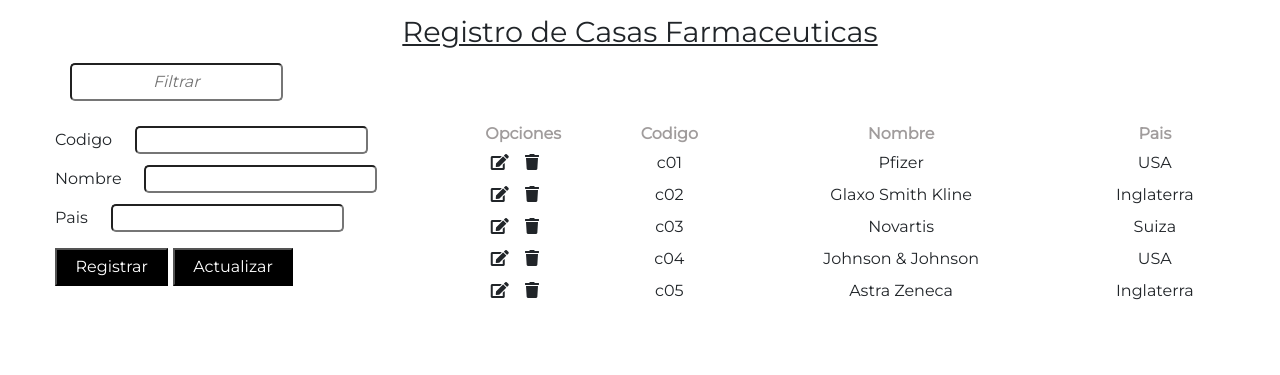
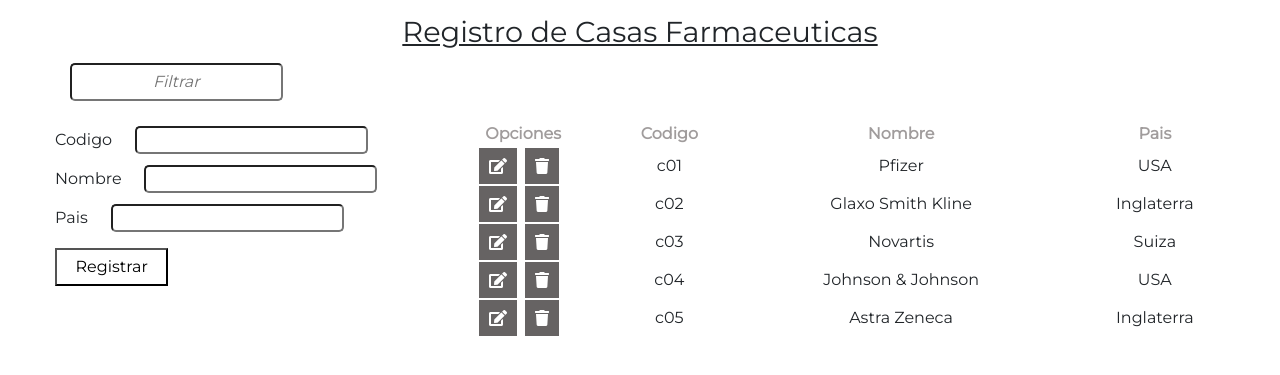
Before and after one commit to lpiedram/Proyecto1Ejercicios, a plain HTML site: page laboratorio 1/indexC.html in a window 1280 px wide. Shown: the part 173-548 px from the top of the page. Drawn offline with nearby package versions, Linux system fonts and the light colour scheme; some packages are replaced by stand-ins of ours; a script that the page names is missing; some icons are missing.

Commit message:
Commit Final
Cambios Finales. Entrega del lab1 asi

```diff
--- a/laboratorio 1/css/style.css
+++ b/laboratorio 1/css/style.css
@@ -81,6 +81,12 @@ main{
         padding: 5px 5%;
         margin-top: 10px;
     }
+        main button:hover {
+            color: #000;
+            background: #ffffff;
+            padding: 5px 5%;
+            margin-top: 10px;
+        }
     main table thead{
         padding: 5px 2%;
         color: #a09c9c;
@@ -90,9 +96,33 @@ main{
         line-height: 30px;
         text-align: center;
     }
-        main table tbody a{
-            padding-right: 10%;
-            color: #666363;
+        main #tblMedicamentos tbody a {
+            margin-right: 5%;
         }
 
+        main #tblMedicamentos tbody .fa-trash {
+            background: #666363;
+            padding: 10px 10px;
+            color: #fff;
+        }
+
+            main #tblMedicamentos tbody .fa-trash:hover {
+                background: #ffffff;
+                padding: 10px 10px;
+                color: #535353;
+            }
+
+        main #tblMedicamentos tbody .fa-edit {
+            background: #666363;
+            padding: 10px 10px;
+            color: #fff;
+        }
+            main #tblMedicamentos tbody .fa-edit:hover {
+                background: #ffffff;
+                padding: 10px 10px;
+                color: #535353;
+            }
+.ocultar {
+    display: none;
+}
 /* Finalizan los estilos para los medicamentos */
--- a/laboratorio 1/css/styleC.css
+++ b/laboratorio 1/css/styleC.css
@@ -94,6 +94,13 @@ main button {
     margin-top: 10px;
 }
 
+    main button {
+        color: #000;
+        background: #fff;
+        padding: 5px 5%;
+        margin-top: 10px;
+    }
+
 main table thead {
     padding: 5px 2%;
     color: #a09c9c;
@@ -105,9 +112,34 @@ main table tbody {
     text-align: center;
 }
 
-main table tbody a {
-    padding-right: 10%;
-    color: #666363;
+    main #tblCasaF tbody a{
+        margin-right: 5%;
+    }
+    main #tblCasaF tbody .fa-trash {
+       background: #666363;
+       padding: 10px 10px;
+       color: #fff;
+    }
+
+        main #tblCasaF tbody .fa-trash:hover {
+            background: #ffffff;
+            padding: 10px 10px;
+            color: #535353;
+        }
+
+    main #tblCasaF tbody .fa-edit {
+        background: #666363;
+        padding: 10px 10px;
+        color: #fff;
+    }
+
+        main #tblCasaF tbody .fa-edit:hover {
+            background: #ffffff;
+            padding: 10px 10px;
+            color: #535353;
+        }
+
+.ocultar{
+    display: none;
 }
-
 /* Finalizan los estilos para las Casas Farmaceuticas */
```
Also changed, not shown: laboratorio 1/indexC.html (+1 -2 lines), laboratorio 1/js/controladorFarma.js (+22 -2 lines), 1 other file.
